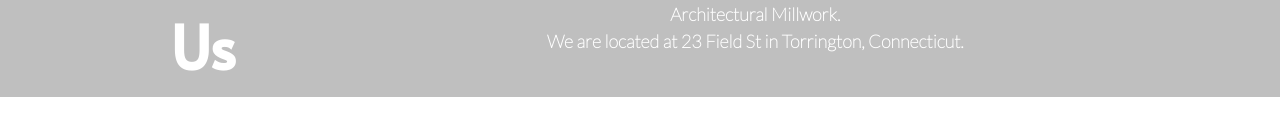
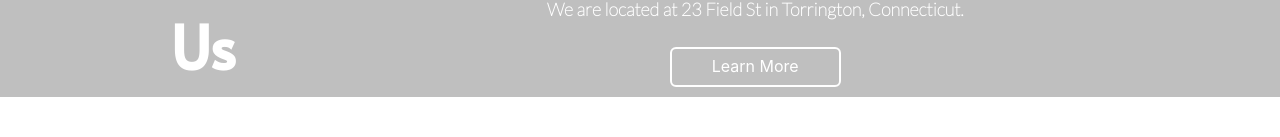
Before and after one commit to tomofficer/whitedog2023, a React (Create React App) app: page /about-us in a window 1280 px wide. Shown: the part 495-632 px from the top of the page. Built offline with nearby package versions, Linux system fonts and the light colour scheme.

Commit message:
added scroll btns to each footer pg

```diff
--- a/src/components/AboutUsFullPage.js
+++ b/src/components/AboutUsFullPage.js
@@ -58,6 +58,21 @@ const AboutUsFullPage = () => {
                 Architectural Millwork. <br />
                 We are located at 23 Field St in Torrington, Connecticut.
               </Text>
+              <Button
+                fontStyle={secondaryFont}
+                bg="none"
+                border="2px"
+                color="white"
+                fontSize={'md'}
+                fontWeight={0}
+                px={10}
+                mt={6}
+                _hover={{
+                  color: 'teal.300',
+                }}
+              >
+                Learn More
+              </Button>
             </Box>
           </HStack>
         </Box>
--- a/src/components/Careers.js
+++ b/src/components/Careers.js
@@ -57,6 +57,21 @@ const Careers = () => {
                 Please check below for available job oepnings and contact us
                 directly to apply.
               </Text>
+              <Button
+                fontStyle={secondaryFont}
+                bg="none"
+                border="2px"
+                color="white"
+                fontSize={'md'}
+                fontWeight={0}
+                px={10}
+                mt={6}
+                _hover={{
+                  color: 'teal.300',
+                }}
+              >
+                Browse Openings
+              </Button>
             </Box>
           </HStack>
         </Box>
--- a/src/components/ContactForm.js
+++ b/src/components/ContactForm.js
@@ -60,8 +60,7 @@ const ContactForm = () => {
             px={16}
             mt={6}
             _hover={{
-              bg: 'green.500',
-
+              bg: 'teal.500',
               transform: 'scale(1.05)',
             }}
           >
```
